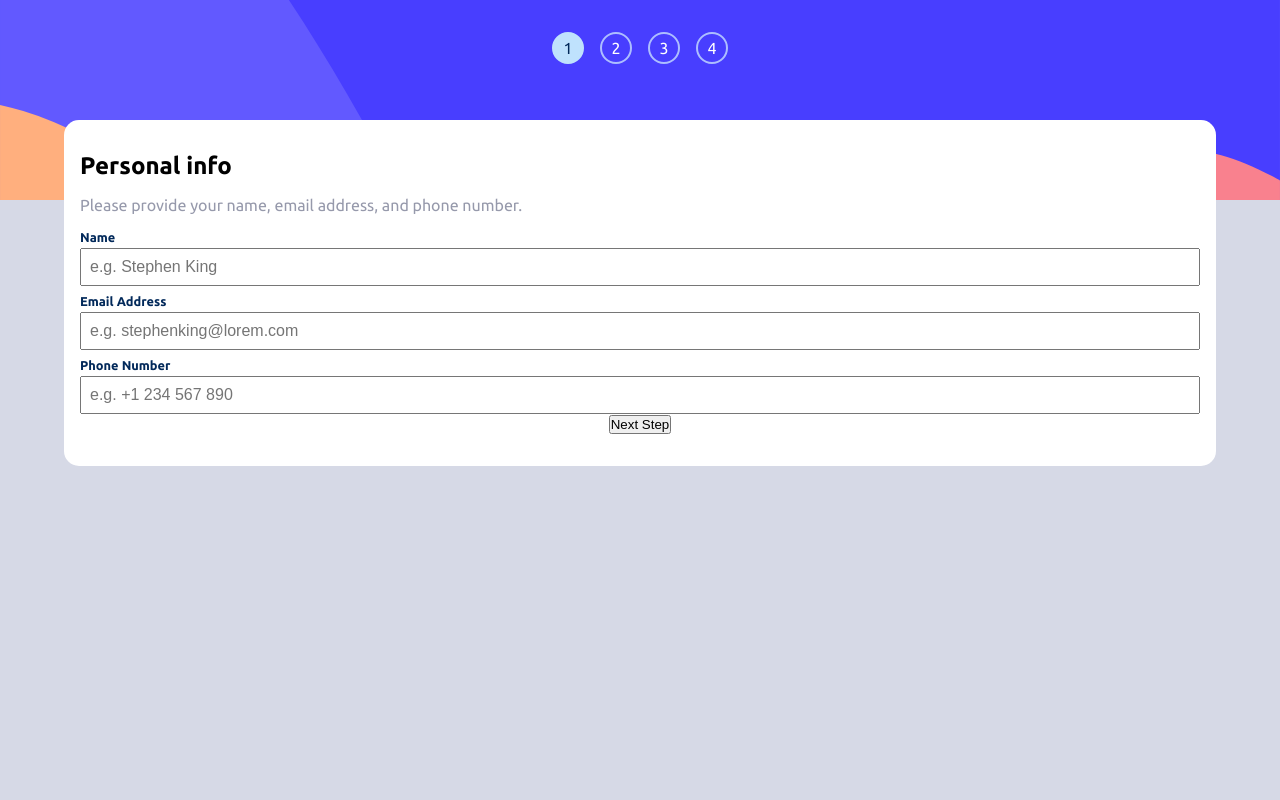
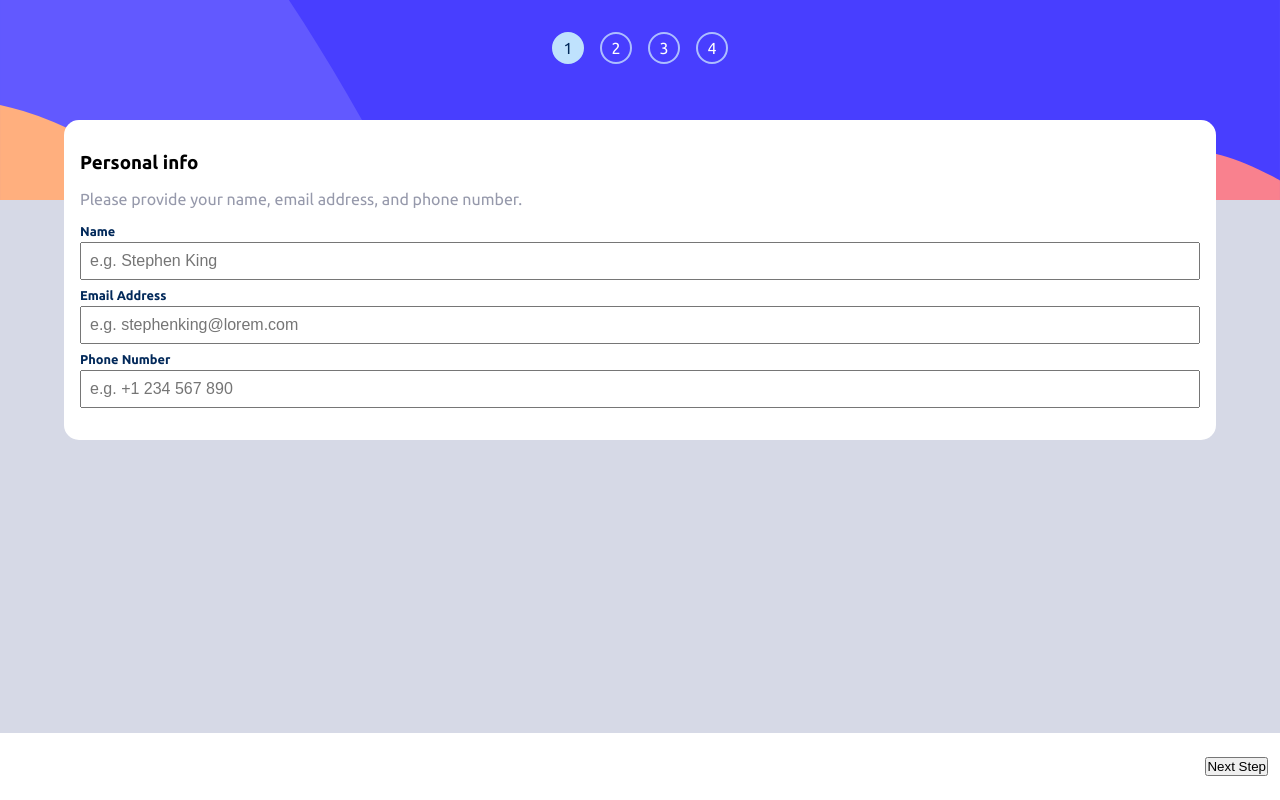
Before and after one commit to mistyb01/fe-mentor-multistep-form, a React (Create React App) app: page / in a window 1280 px wide. Built offline with nearby package versions, Linux system fonts and the light colour scheme.

Commit message:
positioning navigation buttons

```diff
--- a/src/App.js
+++ b/src/App.js
@@ -2,17 +2,19 @@ import React, { useState } from "react";
 import './App.css';
 import Form from './components/Form';
 import Sidebar from './components/Sidebar';
+import Navigation from "./components/Navigation";
 
 function App() {
   const [currentStep, setCurrentStep] = useState(1);
 
 
   return (
-    <div className="App">
+    <main>
       <Sidebar step={currentStep} />
-      <Form step={currentStep}
-        handleNextStep={() => {setCurrentStep(prev => prev + 1)}}
-        handlePrevStep={() => {setCurrentStep(prev => prev - 1)}} />
+      <Form step={currentStep} />
+      <Navigation step={currentStep}
+          handleNextStep={() => {setCurrentStep(prev => prev + 1)}}
+          handlePrevStep={() => {setCurrentStep(prev => prev - 1)}} />
 
       {/* <div className="attribution">
         Challenge by
@@ -20,7 +22,7 @@ function App() {
           >Frontend Mentor</a
         >. Coded by <a href="#">Your Name Here</a>.
       </div> */}
-    </div>
+    </main>
   );
 }
 
--- a/src/components/Form.js
+++ b/src/components/Form.js
@@ -23,15 +23,9 @@ function Form(props) {
     }
 
     return (
-        <main>
+        <section className="main-content">
             {renderStep(props.step)}
-
-            <section className="form-navigation-buttons">
-                {props.step > 1 && <button onClick={props.handlePrevStep} className="back-button">Go Back</button>}
-                {props.step < 4 && <button onClick={props.handleNextStep} className="next-button">Next Step</button>}
-                {props.step === 4 && <button onClick={props.handleNextStep} className="next-button">Confirm</button>}
-            </section>
-      </main>
+      </section>
 
     )
 }
--- /dev/null
+++ b/src/components/Navigation.js
@@ -0,0 +1,13 @@
+import React from "react";
+
+function Navigation(props) {
+    return (
+        <section className="form-navigation-buttons">
+            {props.step < 4 && <button onClick={props.handleNextStep} className="next-button">Next Step</button>}
+            {props.step === 4 && <button onClick={props.handleNextStep} className="next-button">Confirm</button>}
+            {props.step > 1 && props.step < 5 && <button onClick={props.handlePrevStep} className="back-button">Go Back</button>}
+        </section>
+    )
+}
+
+export default Navigation;
--- a/src/index.css
+++ b/src/index.css
@@ -76,7 +76,7 @@ h1 {
   display: none;
 }
 
-main {
+.main-content {
   background-color: white;
   border-radius: 15px;
   padding: 2rem 1rem;
@@ -124,3 +124,26 @@ main {
   font-weight:500;
   padding: 0.5rem;
 }
+
+.form-navigation-buttons {
+  position: absolute;
+  width: 100vw;
+  bottom: 0;
+  background-color: white;
+  padding: 1.5rem 0.75rem;
+  display: flex;
+  flex-direction: row-reverse;
+  justify-content: space-between;
+}
+
+.next-button {
+
+}
+
+.back-button {
+
+}
+
+.confirm-button {
+
+}
```
